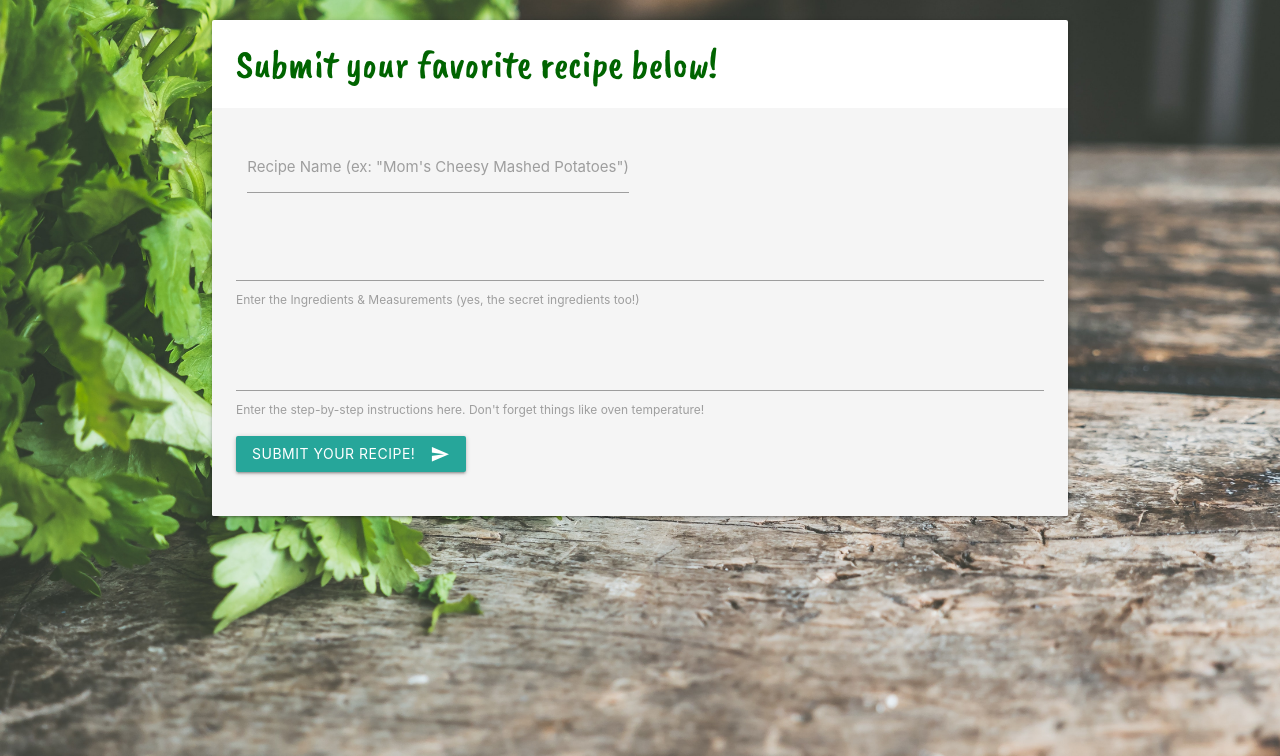
After one commit to jcherven/project-2, a web app: file create.html in a window 1280 px wide. The commit adds this page. Shown: the top 756 px of the page. Run offline with its HTML, style and script files only (its server is not run), Linux system fonts and the light colour scheme; some libraries are stand-ins or nearby versions.

Commit message:
created submit recipe page

```diff
--- /dev/null
+++ b/create.html
@@ -0,0 +1,54 @@
+<!DOCTYPE html>
+<head>
+    <link rel="stylesheet" type="text/css" href="materialize/css/reset.css">
+    <link rel="stylesheet" href="https://cdnjs.cloudflare.com/ajax/libs/materialize/1.0.0/css/materialize.min.css">
+    <link href="https://fonts.googleapis.com/icon?family=Material+Icons" rel="stylesheet">
+    <link href="materialize/css/materialize.css" type="text/css" rel="stylesheet" media="screen,projection" />
+    <link href="https://fonts.googleapis.com/css?family=Caveat+Brush" rel="stylesheet">
+    <link rel="stylesheet" type="text/css" href="materialize/css/style.css">
+    <title>Submit a New Recipe</title>
+</head>
+
+<body id="create">
+    <div class="container">
+        <div class="card">
+            <div class="card-content">
+                <p>Submit your favorite recipe below!</p>
+            </div>
+            <div class="card-content grey lighten-4">
+                <div id="submit-recipe">
+                    <div class="row">
+                        <form class="col s12">
+                            <div class="row">
+                                <div class="input-field recipe-name col s6">
+                                    <input id="recipe_title" type="text">
+                                    <label for="recipe_title">Recipe Name (ex: "Mom's Cheesy Mashed Potatoes")</label>
+                                </div>
+                            </div>
+                            <div class="row">
+                                    <textarea id="ingredients" class="materialize-textarea"></textarea>
+                                    <label for="ingredients">Enter the Ingredients & Measurements (yes, the secret ingredients too!)</label>
+                                </div>
+                            </div>
+                            <div class="row">
+                                    <textarea id="steps" class="materialize-textarea"></textarea>
+                                    <label for="steps">Enter the step-by-step instructions here. Don't forget things like oven temperature!</label>
+                                </div>
+                            </div>
+                            <div class="row">
+                                <button class="btn waves-effect waves-light" type="submit" name="action">Submit your recipe!
+                                    <i class="material-icons right">send</i>
+                                </button>
+                            </div>
+                        </form>
+                    </div>
+                </div>
+            </div>
+        </div>
+    </div>
+</body>
+
+</html>
+<script src="https://cdnjs.cloudflare.com/ajax/libs/jquery/3.1.0/jquery.min.js"></script>
+<script type="text/javascript" src="materialize/js/materialize.js"></script>
+<script>
--- a/materialize/css/style.css
+++ b/materialize/css/style.css
@@ -1,7 +1,12 @@
 body {
-    background-image: url("../../board-bunch-cooking-349609.jpg");
+    background-image: url("../../views/images/board-bunch-cooking-349609.jpg");
     background-size: cover;
     /* cursor: url("/Tiny\ Heart\ Food\ Cursors\ by\ M∀RTE\ \(2\)/") */
+}
+
+#create{
+    background-image: url("../../views/images/agriculture-bunch-cooking-606540.jpg");
+    background-size: cover;
 }
 
 p {
```
